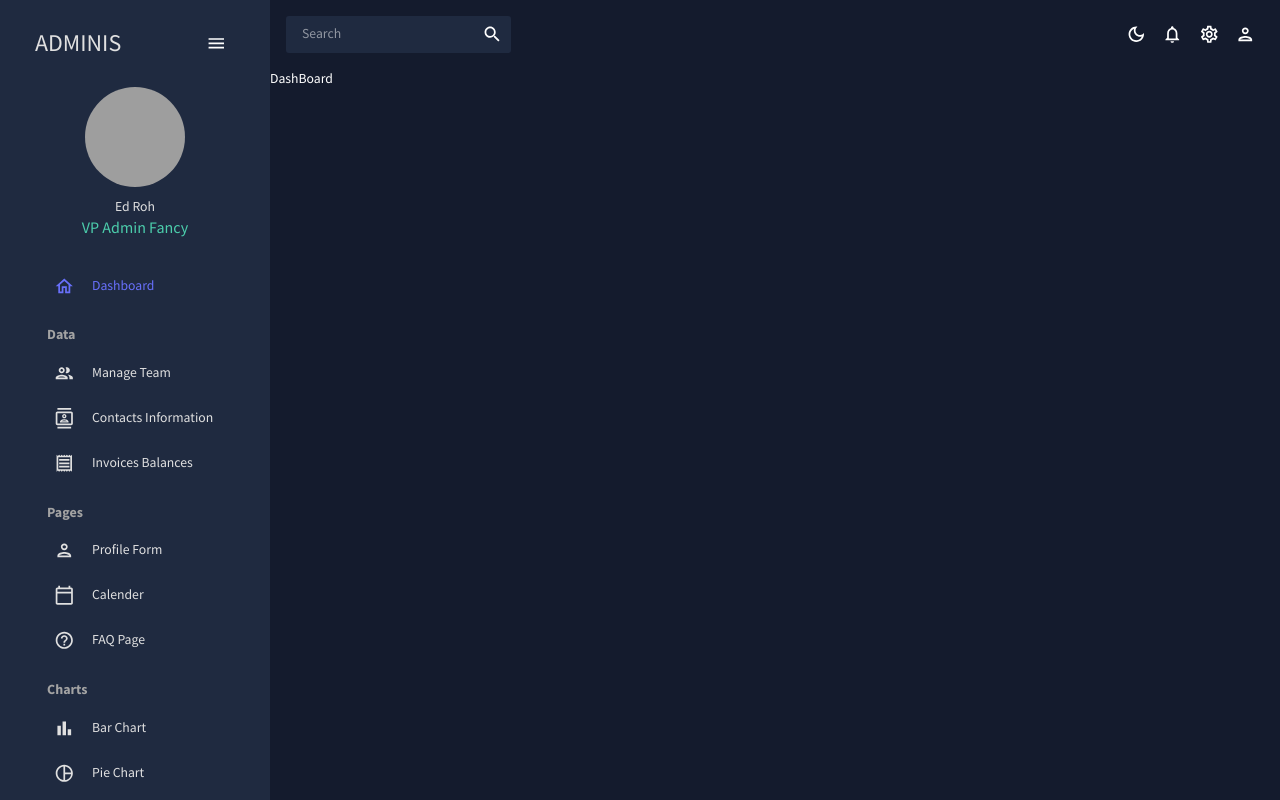
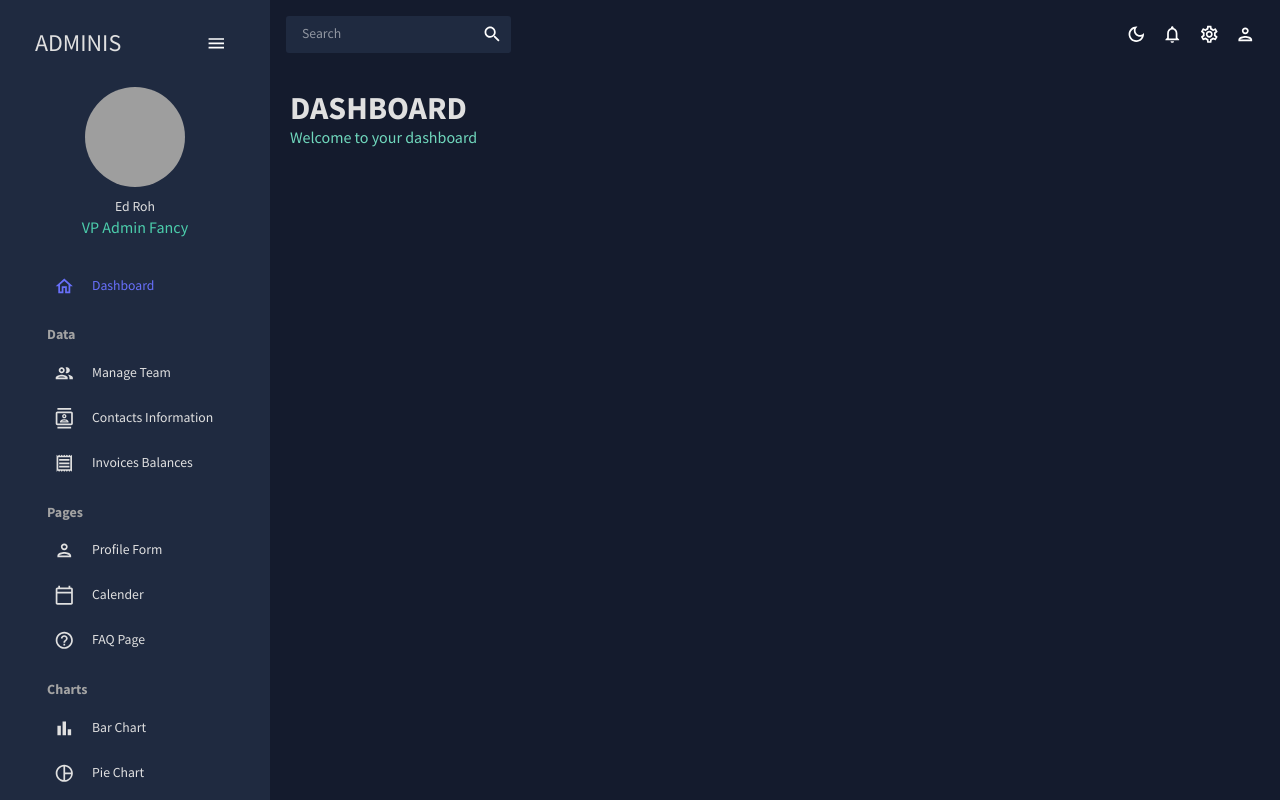
Before and after one commit to Cosmodocus/group-enroll-admin-dashboard, a React (Vite) app: page / in a window 1280 px wide. Built offline with nearby package versions, Linux system fonts and the light colour scheme; grey boxes are pictures that could not be loaded.

Commit message:
Update: - Created Header.jsx component - Header.jsx added for Dashboard page

```diff
--- /dev/null
+++ b/src/components/Header.jsx
@@ -0,0 +1,22 @@
+import {Typography, Box, useTheme} from "@mui/material";
+import { tokens } from "../theme";
+import {PropTypes} from "prop-types";
+
+const Header = ({title, subtitle}) => {
+
+    Header.propTypes = {
+        title: PropTypes.string.isRequired,
+        subtitle: PropTypes.string.isRequired
+    }
+
+    const theme = useTheme();
+    const colors = tokens(theme.palette.mode);
+    return (
+        <Box mb="30px">
+                <Typography variant="h2" color={colors.grey[100]} fontWeight="bold" sx={{mr: "5px"}}>{title}</Typography>
+                <Typography variant="h5" color={colors.greenAccent[400]} >{subtitle}</Typography>
+        </Box>
+    )
+}
+
+export default Header
--- a/src/scenes/dashboard/index.jsx
+++ b/src/scenes/dashboard/index.jsx
@@ -1,8 +1,14 @@
+import { Box } from "@mui/material"
+import Header from "../../components/Header"
 
 
 const DashBoard = () => {
     return (
-        <div>DashBoard</div>
+        <Box m="20px">
+            <Box display="flex" justifyContent="space-between" alignItems="center">
+                <Header title={"DASHBOARD"} subtitle={"Welcome to your dashboard"}/>
+            </Box>
+        </Box>
     )
 }
 
--- a/src/scenes/global/Sidebar.jsx
+++ b/src/scenes/global/Sidebar.jsx
@@ -134,7 +134,7 @@
           <Box paddingLeft={isCollapsed ? undefined : "10%"}>
             <Item
               title="Dashboard"
-              to="/dashboard"
+              to="/"
               icon={<HomeOutlinedIcon />}
               selected={selected}
               setSelected={setSelected}
```
